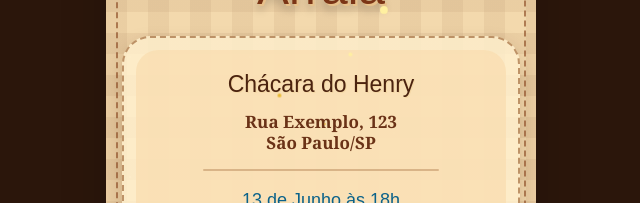
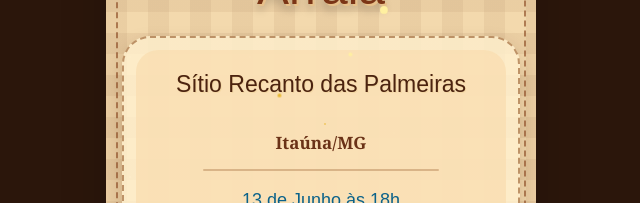
Before and after one commit to augustoayley22/Henry, a Next.js app: page /local in a window 1280 px wide. Shown: the part 219-422 px from the top of the page, without its empty margins (319-959 px from the left). Built offline with nearby package versions, Linux system fonts and the light colour scheme; a web font is replaced by a local one.

Commit message:
Fix: Ajuste de localização e presente

```diff
--- a/src/app/local/page.tsx
+++ b/src/app/local/page.tsx
@@ -73,13 +73,12 @@ export default function LocalPage() {
                 className={`${rye.className} text-[23px] leading-tight text-[#4b230f]`}
                 style={{ textShadow: "1px 1px 0 #f4d7a4" }}
               >
-                Chácara do Henry
+                Sítio Recanto das Palmeiras
               </p>
 
               <p className="mt-3 font-serif text-[17px] font-black leading-tight text-[#6a3217]">
-                Rua Exemplo, 123
                 <br />
-                São Paulo/SP
+                Itaúna/MG
               </p>
 
               <div className="mx-auto my-4 h-[2px] w-[70%] rounded-full bg-[#9b6333]/35" />
@@ -94,7 +93,7 @@ export default function LocalPage() {
           <div className="mt-5 w-full overflow-hidden rounded-[26px] border-2 border-dashed border-[#9b6333]/65 bg-[#fff1cf]/80 p-2 shadow-[0_10px_20px_rgba(80,35,10,.22)]">
             <div className="h-[300px] overflow-hidden rounded-[20px] border border-[#9b6333]/35">
               <iframe
-                src="https://www.google.com/maps?q=-23.55052,-46.633308&z=15&output=embed"
+                src="https://www.google.com/maps?q=-20.115147936384496,-44.57631962289041&z=15&output=embed"
                 width="100%"
                 height="100%"
                 style={{ border: 0 }}
@@ -106,7 +105,7 @@ export default function LocalPage() {
           {/* botões */}
           <div className="mt-6 flex w-full flex-col gap-4">
             <a
-              href="https://www.google.com/maps?q=-23.55052,-46.633308"
+              href="https://www.google.com/maps?q=-20.115147936384496,-44.57631962289041"
               target="_blank"
               rel="noopener noreferrer"
               className={`${rye.className} relative rounded-2xl px-5 py-4 text-[19px] text-[#fff4d8] transition hover:-translate-y-1 active:translate-y-1`}
--- a/src/app/presentes/page.tsx
+++ b/src/app/presentes/page.tsx
@@ -65,7 +65,7 @@ export default function PresentesPage() {
               {/* FRALDAS */}
               <GiftBlock
                 title="Fraldas 🍼"
-                description="RN, P ou M já ajudam demais!"
+                description="P, M, G, GG já ajudam demais!"
                 examples={["Pampers", "Huggies", "Cremer"]}
               />
 
```
